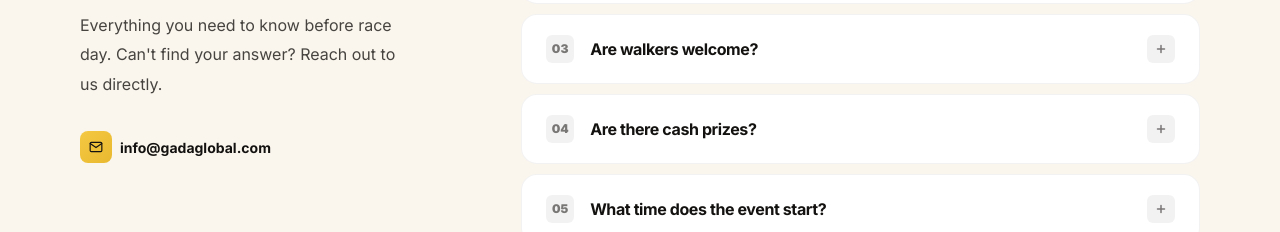
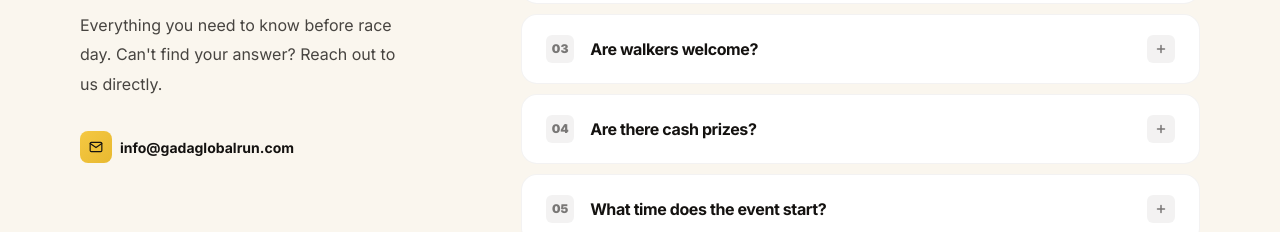
Before and after one commit to OliTamrat/gada-global-5k, a Next.js app: page / in a window 1280 px wide. Shown: the part 6340-6572 px from the top of the page. Built offline with nearby package versions, Linux system fonts and the light colour scheme.

Commit message:
Point contact email at gadaglobalrun.com (#3)
gadaglobal.com is registered to someone else, so the contact address on
the live site routed to a third party. Switches the seven mailto links
and labels in the footer, FAQ, homepage, and about page to
info@gadaglobalrun.com.

```diff
--- a/src/app/about/page.tsx
+++ b/src/app/about/page.tsx
@@ -289,7 +289,7 @@ export default function AboutPage() {
 
           <ScrollReveal>
             <div className="text-center mt-10">
-              <a href="mailto:info@gadaglobal.com" className="inline-flex items-center gap-3 yellow-card px-10 py-4 rounded-xl font-bold text-[14px] tracking-wider uppercase hover:-translate-y-0.5 hover:shadow-[0_8px_28px_rgba(245,200,66,0.3)] transition-all no-underline">
+              <a href="mailto:info@gadaglobalrun.com" className="inline-flex items-center gap-3 yellow-card px-10 py-4 rounded-xl font-bold text-[14px] tracking-wider uppercase hover:-translate-y-0.5 hover:shadow-[0_8px_28px_rgba(245,200,66,0.3)] transition-all no-underline">
                 Sponsorship Inquiry
                 <svg width="14" height="14" viewBox="0 0 24 24" fill="none" stroke="currentColor" strokeWidth="2.5" strokeLinecap="round" strokeLinejoin="round"><path d="M5 12h14M12 5l7 7-7 7"/></svg>
               </a>
--- a/src/app/page.tsx
+++ b/src/app/page.tsx
@@ -489,7 +489,7 @@ export default function Home() {
                 <Link href="/register" className="yellow-card px-8 py-3 rounded-xl font-bold text-[14px] tracking-wider uppercase hover:-translate-y-0.5 hover:shadow-[0_8px_28px_rgba(245,200,66,0.3)] transition-all no-underline">
                   Register Your Team
                 </Link>
-                <a href="mailto:info@gadaglobal.com" className="bg-white/8 text-white px-8 py-3 rounded-xl font-bold text-[14px] tracking-wider uppercase border border-white/12 hover:border-yellow/40 hover:text-yellow transition-all no-underline">
+                <a href="mailto:info@gadaglobalrun.com" className="bg-white/8 text-white px-8 py-3 rounded-xl font-bold text-[14px] tracking-wider uppercase border border-white/12 hover:border-yellow/40 hover:text-yellow transition-all no-underline">
                   Sponsorship Inquiry
                 </a>
               </div>
--- a/src/components/FAQ.tsx
+++ b/src/components/FAQ.tsx
@@ -11,9 +11,9 @@ const faqs = [
   { q: "What time does the event start?", a: "Packet pickup opens at 7:00 AM, the opening ceremony begins at 8:15 AM, and the 5K starts at 9:00 AM. The awards ceremony follows at 10:00 AM and the Irrecha cultural festival runs until noon." },
   { q: "Is there a virtual option?", a: "We are exploring a virtual participation option for those who cannot attend in person. Check back closer to race day for updates on virtual registration." },
   { q: "Where do I park?", a: "Parking information will be shared via email to all registered participants closer to race day. Free parking is available at the Rock Creek Park Tennis Center, 5220 16th St NW, where the race starts and finishes." },
-  { q: "Are refunds available?", a: "Registration fees are non-refundable, but transfers to another participant are allowed up to 7 days before race day. Contact us at info@gadaglobal.com for transfer requests." },
+  { q: "Are refunds available?", a: "Registration fees are non-refundable, but transfers to another participant are allowed up to 7 days before race day. Contact us at info@gadaglobalrun.com for transfer requests." },
   { q: "Can children participate?", a: "Children under 12 can participate with a registered adult guardian. We also plan to offer a Kids Dash as part of our event programming." },
-  { q: "How can I become a sponsor?", a: "We offer multiple sponsorship tiers from Community Partner to Title Sponsor. Email info@gadaglobal.com or visit our About page for sponsorship details and benefits." },
+  { q: "How can I become a sponsor?", a: "We offer multiple sponsorship tiers from Community Partner to Title Sponsor. Email info@gadaglobalrun.com or visit our About page for sponsorship details and benefits." },
 ];
 
 export function FAQ() {
@@ -33,11 +33,11 @@ export function FAQ() {
               <p className="text-base md:text-[16px] leading-[1.85] text-charcoal/78 mb-8 max-w-[320px]">
                 Everything you need to know before race day. Can&apos;t find your answer? Reach out to us directly.
               </p>
-              <a href="mailto:info@gadaglobal.com" className="inline-flex items-center gap-2 text-[14px] font-bold text-charcoal hover:text-gold-dim transition-colors no-underline">
+              <a href="mailto:info@gadaglobalrun.com" className="inline-flex items-center gap-2 text-[14px] font-bold text-charcoal hover:text-gold-dim transition-colors no-underline">
                 <span className="w-8 h-8 rounded-lg yellow-card flex items-center justify-center shrink-0">
                   <svg width="14" height="14" viewBox="0 0 24 24" fill="none" stroke="currentColor" strokeWidth="2" strokeLinecap="round" strokeLinejoin="round"><path d="M4 4h16c1.1 0 2 .9 2 2v12c0 1.1-.9 2-2 2H4c-1.1 0-2-.9-2-2V6c0-1.1.9-2 2-2z"/><path d="M22 6l-10 7L2 6"/></svg>
                 </span>
-                info@gadaglobal.com
+                info@gadaglobalrun.com
               </a>
             </div>
           </ScrollReveal>
--- a/src/components/Footer.tsx
+++ b/src/components/Footer.tsx
@@ -77,7 +77,7 @@ export function Footer() {
             {
               title: "Contact",
               links: [
-                { href: "mailto:info@gadaglobal.com", label: "info@gadaglobal.com" },
+                { href: "mailto:info@gadaglobalrun.com", label: "info@gadaglobalrun.com" },
                 { href: "/#event", label: "Race Day FAQ" },
               ],
             },
```
